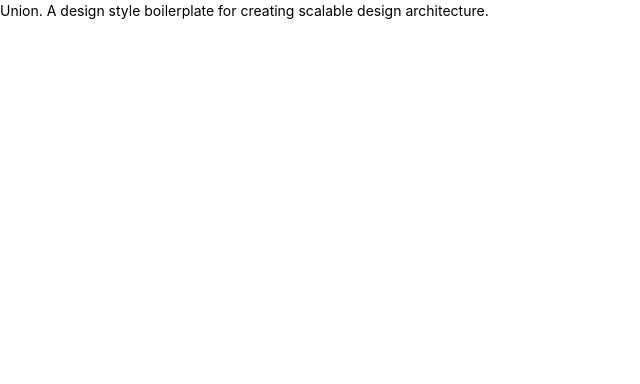
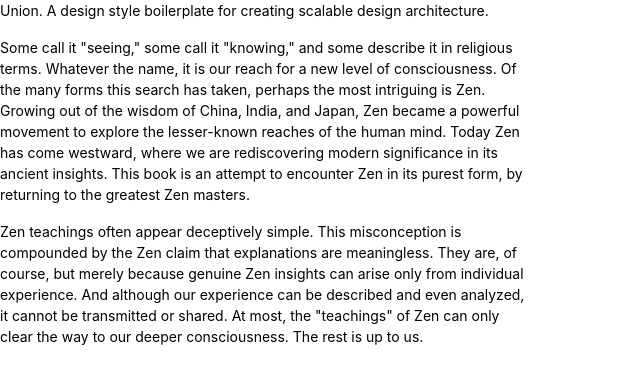
Before and after one commit to jamespatrickgibson/union, a Svelte app: page / in a window 1280 px wide. Shown: the top 384 px of the page, without its empty margins (0-640 px from the left). Built offline with nearby package versions, Linux system fonts and the light colour scheme; a web font is replaced by a local one.

Commit message:
feat: Added stack component and basic type updates

```diff
--- a/src/App.svelte
+++ b/src/App.svelte
@@ -1,4 +1,5 @@
 <script>
+  import Stack from "./components/Stack/Stack.svelte";
   import Text from "./components/Text/Text.svelte";
 </script>
 
@@ -7,7 +8,32 @@
 </style>
 
 <main>
-  <Text>
-    Union. A design style boilerplate for creating scalable design architecture.
-  </Text>
+  <Stack>
+    <Text>
+      Union. A design style boilerplate for creating scalable design
+      architecture.
+    </Text>
+
+    <Text>
+      Some call it &quot;seeing,&quot; some call it &quot;knowing,&quot; and
+      some describe it in religious terms. Whatever the name, it is our reach
+      for a new level of consciousness. Of the many forms this search has taken,
+      perhaps the most intriguing is Zen. Growing out of the wisdom of China,
+      India, and Japan, Zen became a powerful movement to explore the
+      lesser-known reaches of the human mind. Today Zen has come westward, where
+      we are rediscovering modern significance in its ancient insights. This
+      book is an attempt to encounter Zen in its purest form, by returning to
+      the greatest Zen masters.
+    </Text>
+
+    <Text>
+      Zen teachings often appear deceptively simple. This misconception is
+      compounded by the Zen claim that explanations are meaningless. They are,
+      of course, but merely because genuine Zen insights can arise only from
+      individual experience. And although our experience can be described and
+      even analyzed, it cannot be transmitted or shared. At most, the
+      &quot;teachings&quot; of Zen can only clear the way to our deeper
+      consciousness. The rest is up to us.
+    </Text>
+  </Stack>
 </main>
--- /dev/null
+++ b/src/components/Stack/Stack.svelte
@@ -0,0 +1,15 @@
+<style lang="scss">
+  @use "./src/scss/utils/all" as *;
+
+  .un-stack {
+    display: block;
+
+    :global(> * + *) {
+      margin-top: $space-m;
+    }
+  }
+</style>
+
+<div class="un-stack">
+  <slot />
+</div>
--- a/src/components/Text/Text.svelte
+++ b/src/components/Text/Text.svelte
@@ -2,7 +2,7 @@
   @use "./src/scss/utils/all" as *;
 
   .un-text {
-    font-size: $type-scale-02;
+    @include text-preset-02;
     line-height: 1.5;
   }
 </style>
--- a/src/scss/base/_generic.scss
+++ b/src/scss/base/_generic.scss
@@ -1,4 +1,12 @@
 @use "../utils/all" as *;
+
+:root {
+  font-family: $family-primary;
+}
+
+* {
+  box-sizing: border-box;
+}
 
 html {
   font-size: 16px;
@@ -8,5 +16,20 @@ html {
 body {
   margin: 0;
   padding: 0;
-  font-family: $family-primary;
 }
+
+// Typographic Measure
+//  ========================================================================== */
+* {
+  max-width: $measure;
+}
+
+html,
+body,
+div,
+header,
+nav,
+main,
+footer {
+  max-width: none;
+}
--- a/src/scss/utils/_functions.scss
+++ b/src/scss/utils/_functions.scss
@@ -1,7 +1,15 @@
-/// 4pt Baseline Grid value
+/// Baseline Grid value
 /// Get the value of a specific step in a 4pt grid scale
 /// @param {Number} $step - Degree of 4pt increments
 /// @return {Number} Value in pixels, converted from rem
 @function baseline-scale($step) {
   @return (calc(#{$baseline-scale-unit} * #{$step}));
 }
+
+/// 4pt Grid
+/// Get the value of a specific step in a 4pt grid scale
+/// @param {Number} $step - Degree of 4pt increments
+/// @return {Number} Value in pixels, converted from rem
+@function grid-4pt($step) {
+  @return (calc(0.5rem * #{$step}));
+}
--- a/src/scss/utils/_mixins.scss
+++ b/src/scss/utils/_mixins.scss
@@ -1,52 +1,44 @@
-/* Text Preset Mixins */
+@use "./src/scss/utils/tokens" as *;
+
+// Text Preset Mixins
 @mixin text-preset-01 {
   font-size: $type-scale-01;
-  max-width: 55ch;
 }
 @mixin text-preset-02 {
   font-size: $type-scale-02;
-  max-width: 55ch;
 }
 @mixin text-preset-03 {
   font-size: $type-scale-03;
-  max-width: 55ch;
 }
 @mixin text-preset-04 {
   font-size: $type-scale-04;
-  max-width: 55ch;
 }
 @mixin text-preset-05 {
   font-size: $type-scale-05;
-  max-width: 55ch;
+
   letter-spacing: -0.018em;
 }
 @mixin text-preset-06 {
   font-size: $type-scale-06;
-  max-width: 55ch;
   letter-spacing: -0.019em;
 }
 @mixin text-preset-07 {
   font-size: $type-scale-07;
-  max-width: 55ch;
   letter-spacing: -0.021em;
 }
 @mixin text-preset-08 {
   font-size: $type-scale-08;
-  max-width: 55ch;
   letter-spacing: -0.022em;
 }
 @mixin text-preset-09 {
   font-size: $type-scale-09;
-  max-width: 55ch;
   letter-spacing: -0.022em;
 }
 @mixin text-preset-10 {
   font-size: $type-scale-10;
-  max-width: 55ch;
   letter-spacing: -0.022em;
 }
 @mixin text-preset-11 {
   font-size: $type-scale-11;
-  max-width: 55ch;
   letter-spacing: -0.022em;
 }
--- a/src/scss/utils/_tokens.scss
+++ b/src/scss/utils/_tokens.scss
@@ -1,6 +1,8 @@
 :root {
   /* Type */
-  --family-primary: 'Inter var', BlinkMacSystemFont, -apple-system, "Segoe UI", "Roboto", "Oxygen", "Ubuntu", "Cantarell", "Fira Sans", "Droid Sans", "Helvetica Neue", "Helvetica", "Arial", sans-serif;
+  --family-primary: 'Inter var', BlinkMacSystemFont, -apple-system, 'Segoe UI',
+    'Roboto', 'Oxygen', 'Ubuntu', 'Cantarell', 'Fira Sans', 'Droid Sans',
+    'Helvetica Neue', 'Helvetica', 'Arial', sans-serif;
 
   /* Font Weights */
   --weight-light: 300;
@@ -11,36 +13,39 @@
     Typographic Scale
     Classical Scale based on Bringhurst's "The Elements of Typographic Style"
    */
-  --type-scale-01: 0.75rem;     /* 12px */
-  --type-scale-02: 0.875rem;    /* 14px */
-  --type-scale-03: 1rem;        /* 16px */
-  --type-scale-04: 1.125rem;    /* 18px */
-  --type-scale-05: 1.3125rem;   /* 21px */
-  --type-scale-06: 1.5rem;      /* 24px */
-  --type-scale-07: 1.875rem;    /* 30px */
-  --type-scale-08: 2.25rem;     /* 36px */
-  --type-scale-09: 3rem;        /* 48px */
-  --type-scale-10: 3.75rem;     /* 60px */
-  --type-scale-11: 4.5rem;      /* 72px */
+  --type-scale-01: 0.75rem; /* 12px */
+  --type-scale-02: 0.875rem; /* 14px */
+  --type-scale-03: 1rem; /* 16px */
+  --type-scale-04: 1.125rem; /* 18px */
+  --type-scale-05: 1.3125rem; /* 21px */
+  --type-scale-06: 1.5rem; /* 24px */
+  --type-scale-07: 1.875rem; /* 30px */
+  --type-scale-08: 2.25rem; /* 36px */
+  --type-scale-09: 3rem; /* 48px */
+  --type-scale-10: 3.75rem; /* 60px */
+  --type-scale-11: 4.5rem; /* 72px */
+
+  // Typographic Measure
+  --measure: 60ch;
 
   /* Baseline Scale */
-  --baseline-scale-unit: 0.5rem;  /* 4pt (px) */
+  --baseline-scale-unit: 0.5rem; /* 4pt (px) */
 
   /* Space */
-  --space-unit: 1rem;                         /* 16pt (px) */
-  --space-xxs: calc(var(--space-unit) / 8);   /* 2pt (px) */
-  --space-xs: calc(var(--space-unit) / 4);    /* 4pt (px) */
-  --space-s: calc(var(--space-unit) / 2);     /* 8pt (px) */
-  --space-m: var(--space-unit);               /* 16pt (px) */
-  --space-l: calc(var(--space-unit) * 2);     /* 32pt (px) */
-  --space-xl: calc(var(--space-unit) * 4);    /* 64pt (px) */
-  --space-xxl: calc(var(--space-unit) * 8);   /* 128pt (px) */
+  --space-unit: 1rem; /* 16pt (px) */
+  --space-xxs: calc(var(--space-unit) / 8); /* 2pt (px) */
+  --space-xs: calc(var(--space-unit) / 4); /* 4pt (px) */
+  --space-s: calc(var(--space-unit) / 2); /* 8pt (px) */
+  --space-m: var(--space-unit); /* 16pt (px) */
+  --space-l: calc(var(--space-unit) * 2); /* 32pt (px) */
+  --space-xl: calc(var(--space-unit) * 4); /* 64pt (px) */
+  --space-xxl: calc(var(--space-unit) * 8); /* 128pt (px) */
 
   /* Responsive */
-  --desktop: 60rem;   /* 960px */
+  --desktop: 60rem; /* 960px */
 
   /* Color: Neutral */
-  --color-white:    hsl(0, 0%, 100%);
+  --color-white: hsl(0, 0%, 100%);
   --color-grey-050: hsl(0, 0%, 97%);
   --color-grey-100: hsl(0, 0%, 88%);
   --color-grey-200: hsl(0, 0%, 81%);
@@ -51,7 +56,7 @@
   --color-grey-700: hsl(0, 0%, 32%);
   --color-grey-800: hsl(0, 0%, 23%);
   --color-grey-900: hsl(0, 0%, 13%);
-  --color-black:    hsl(0, 0%, 0%);
+  --color-black: hsl(0, 0%, 0%);
 
   /* Color: Primary */
   --color-primary-050: hsl(240, 100%, 95%);
@@ -69,10 +74,10 @@
 /* Map Design Tokens to SCSS Variables for easier SCSS design
    ========================================================================== */
 
-$family-primary:  var(--family-primary);
-$weight-light:    var(--weight-light);
-$weight-normal:   var(--weight-normal);
-$weight-bold:     var(--weight-bold);
+$family-primary: var(--family-primary);
+$weight-light: var(--weight-light);
+$weight-normal: var(--weight-normal);
+$weight-bold: var(--weight-bold);
 
 $type-scale-01: var(--type-scale-01);
 $type-scale-02: var(--type-scale-02);
@@ -85,6 +90,8 @@ $type-scale-08: var(--type-scale-08);
 $type-scale-09: var(--type-scale-09);
 $type-scale-10: var(--type-scale-10);
 $type-scale-11: var(--type-scale-11);
+
+$measure: var(--measure);
 
 $baseline-scale-unit: var(--baseline-scale-unit);
 
```
